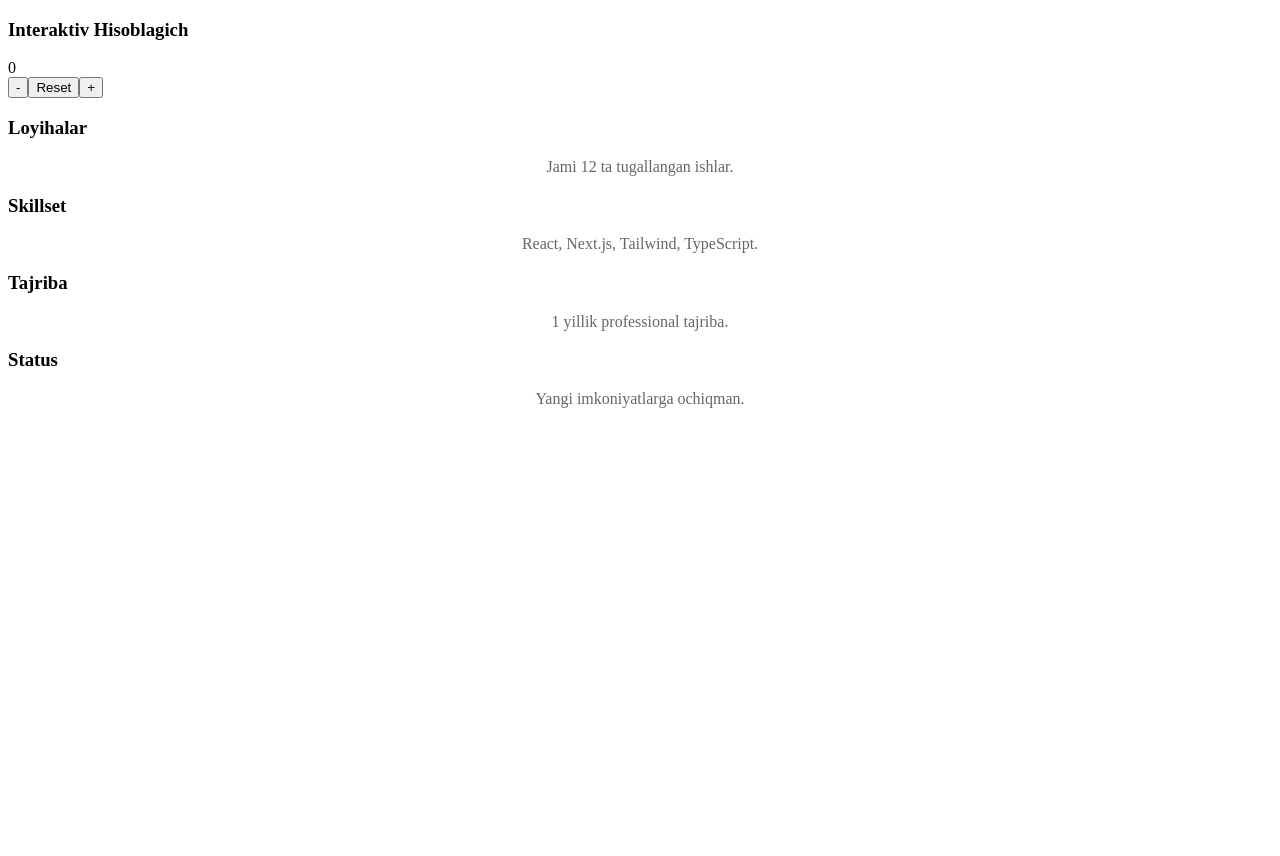
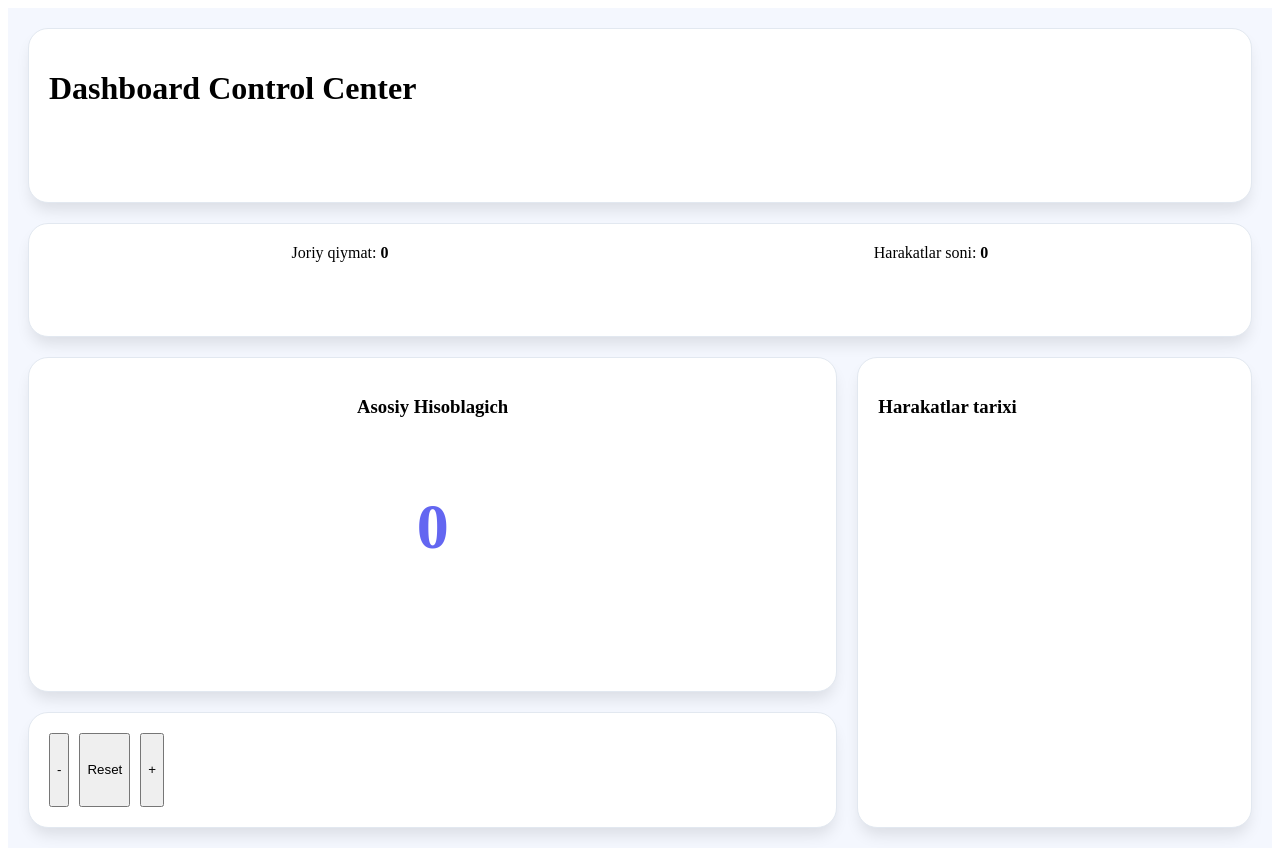
Before and after one commit to umida17/yangi-dizayen-caunt-yaratamiz, a React (Vite) app: page / in a window 1280 px wide. Before the commit the page ends 800 px from the top, so only its background shows below. Built offline with nearby package versions, Linux system fonts and the light colour scheme.

Commit message:
css stil

```diff
--- a/src/App.jsx
+++ b/src/App.jsx
@@ -1,22 +1,43 @@
-
-
-import React from 'react';
-
-import Counter from './Counter.jsx';
-import InfoCard from './InfoCard.jsx';
+import React, { useState } from 'react';
 import './App.css';
 
 function App() {
+  const [count, setCount] = useState(0);
+  const [history, setHistory] = useState([]);
+
+  const updateCount = (val) => {
+    setCount(prev => prev + val);
+    setHistory(prev => [`${val > 0 ? 'Qo\'shildi' : 'Ayirildi'}: ${val}`, ...prev]);
+  };
+
   return (
-    <div className="dashboard-container">
+    <div className="dashboard-grid">
+       <header className="section header">
+        <h1>Dashboard Control Center</h1>
+      </header>
 
-      <Counter />
+       <section className="section stats">
+        <div>Joriy qiymat: <strong>{count}</strong></div>
+        <div>Harakatlar soni: <strong>{history.length}</strong></div>
+      </section>
 
+       <section className="section counter-box">
+        <h3>Asosiy Hisoblagich</h3>
+        <h1 style={{ fontSize: '4rem', color: '#6366f1' }}>{count}</h1>
+      </section>
 
-      <InfoCard title="Loyihalar" description="Jami 12 ta tugallangan ishlar." />
-      <InfoCard title="Skillset" description="React, Next.js, Tailwind, TypeScript." />
-      <InfoCard title="Tajriba" description="1 yillik professional tajriba." />
-      <InfoCard title="Status" description="Yangi imkoniyatlarga ochiqman." />
+       <section className="section logs">
+        <h3>Harakatlar tarixi</h3>
+        <ul>
+          {history.map((item, index) => <li key={index}>{item}</li>)}
+        </ul>
+      </section>
+
+       <section className="section controls">
+        <button onClick={() => updateCount(-1)}>-</button>
+        <button onClick={() => setCount(0)}>Reset</button>
+        <button onClick={() => updateCount(1)}>+</button>
+      </section>
     </div>
   );
 }
```
